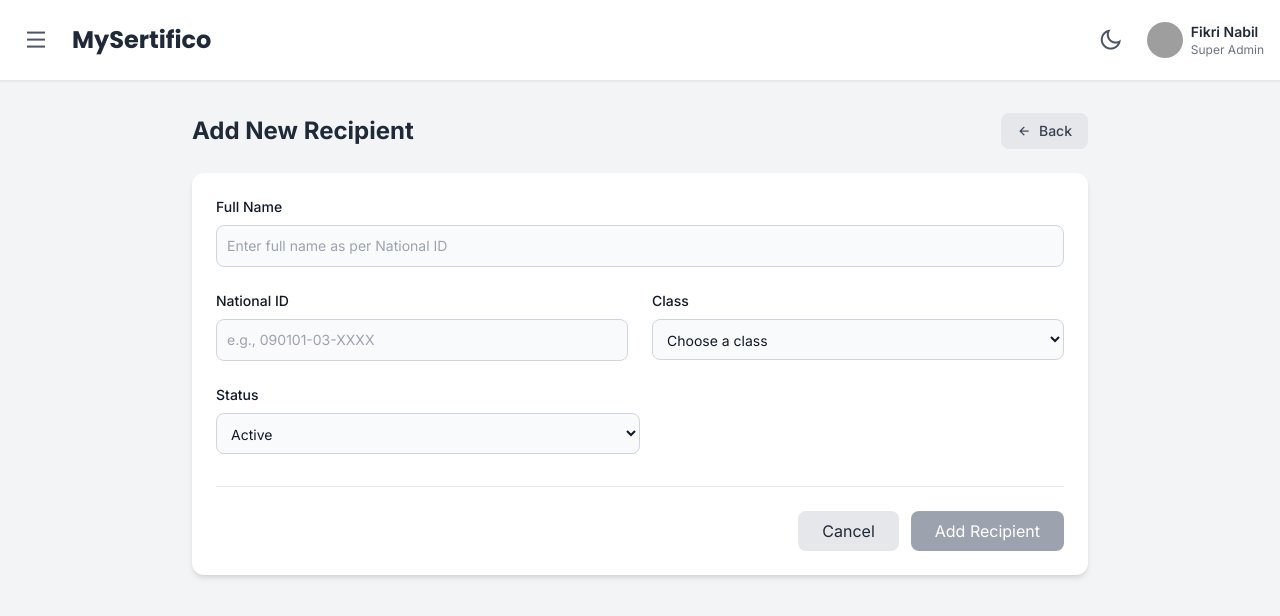
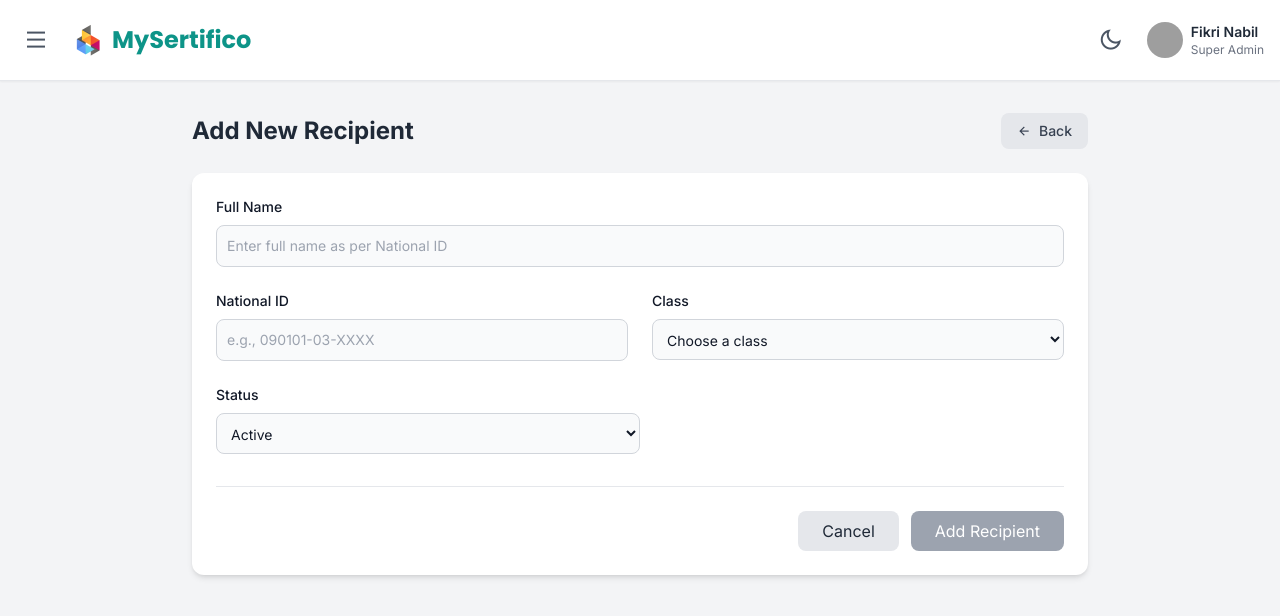
Before and after one commit to webappstudio-my/mysertifico, a React (Vite) app: page /admin/add-recipient in a window 1280 px wide. Shown: the top 616 px of the page. Built offline with nearby package versions, Linux system fonts and the light colour scheme; grey boxes are pictures that could not be loaded.

Commit message:
changed sidebar and navbar imports

```diff
--- a/src/pages/mysertifico/admin/AdminAddRecipient.jsx
+++ b/src/pages/mysertifico/admin/AdminAddRecipient.jsx
@@ -1,7 +1,7 @@
 import React, { useState, useEffect} from 'react';
 import { Link } from 'react-router-dom';
-import Sidebar from '../../../components/common/Sidebar';
-import Navbar from '../../../components/common/Navbar';
+import Sidebar from '../../../components/dashboard/Sidebar';
+import DashboardNavbar from '../../../components/dashboard/DashboardNavbar';
 
 const AdminAddRecipient = () => {
   const [isSidebarOpen, setIsSidebarOpen] = useState(false);
@@ -73,9 +73,8 @@ const AdminAddRecipient = () => {
       )}
 
       <div className={`relative min-h-screen transition-all duration-300 ease-in-out ${isSidebarOpen ? 'lg:ml-64' : ''}`}>
-        <Navbar
+        <DashboardNavbar
           onSidebarToggle={handleSidebarToggle}
-          headerTitle="MySertifico"
         />
 
         <main className="p-6 sm:p-8">
@@ -83,7 +82,7 @@ const AdminAddRecipient = () => {
             <div className="flex items-center justify-between gap-4 mb-6">
               <h1 className="text-xl md:text-2xl font-bold text-gray-800 dark:text-white">Add New Recipient</h1>
               <Link
-                to="/admin/recipient-list"
+                to="/dashboard/settings/recipients"
                 className="px-4 py-2 rounded-lg bg-gray-200 text-gray-700 dark:bg-gray-700 dark:text-gray-200 hover:bg-gray-300 dark:hover:bg-gray-600 focus:outline-none focus:ring-2 focus:ring-offset-2 focus:ring-gray-500 dark:focus:ring-offset-gray-900 flex items-center gap-2 text-sm font-medium"
                 title="Back to Recipient List"
               >
```
